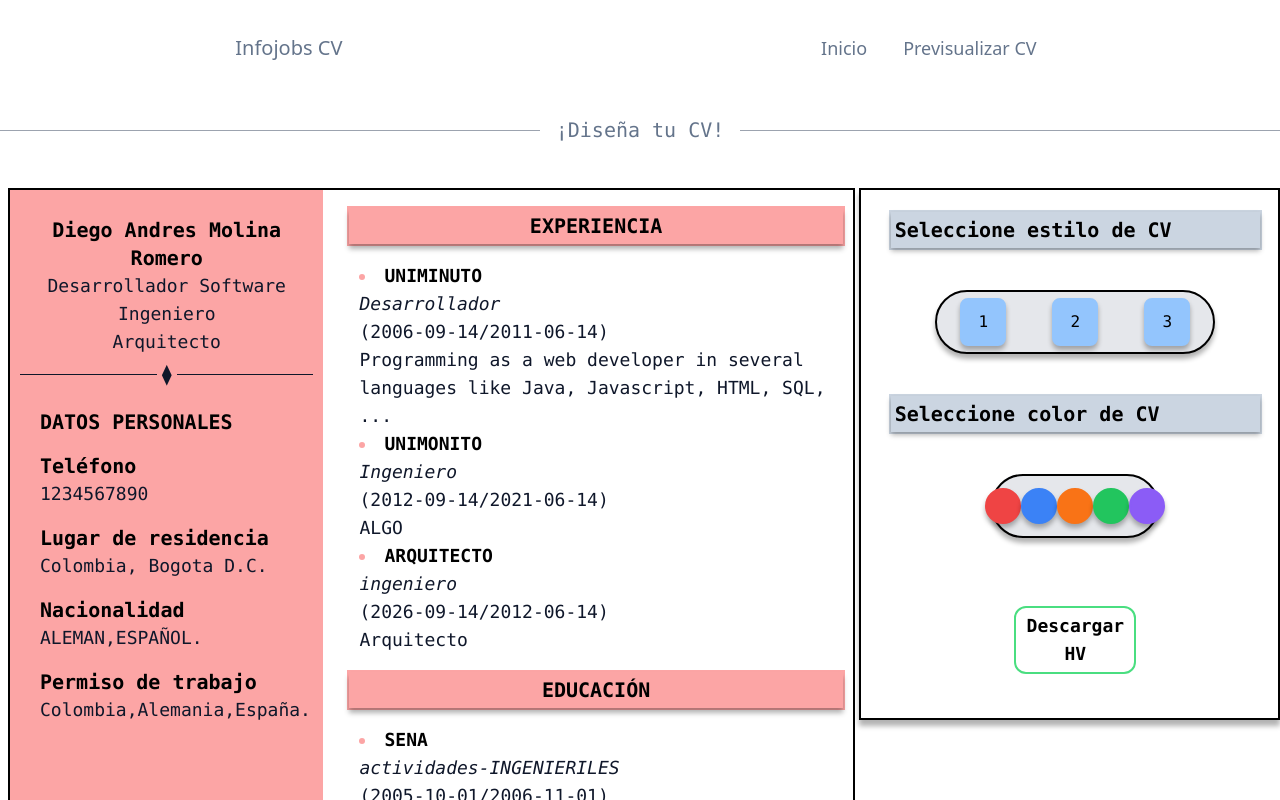
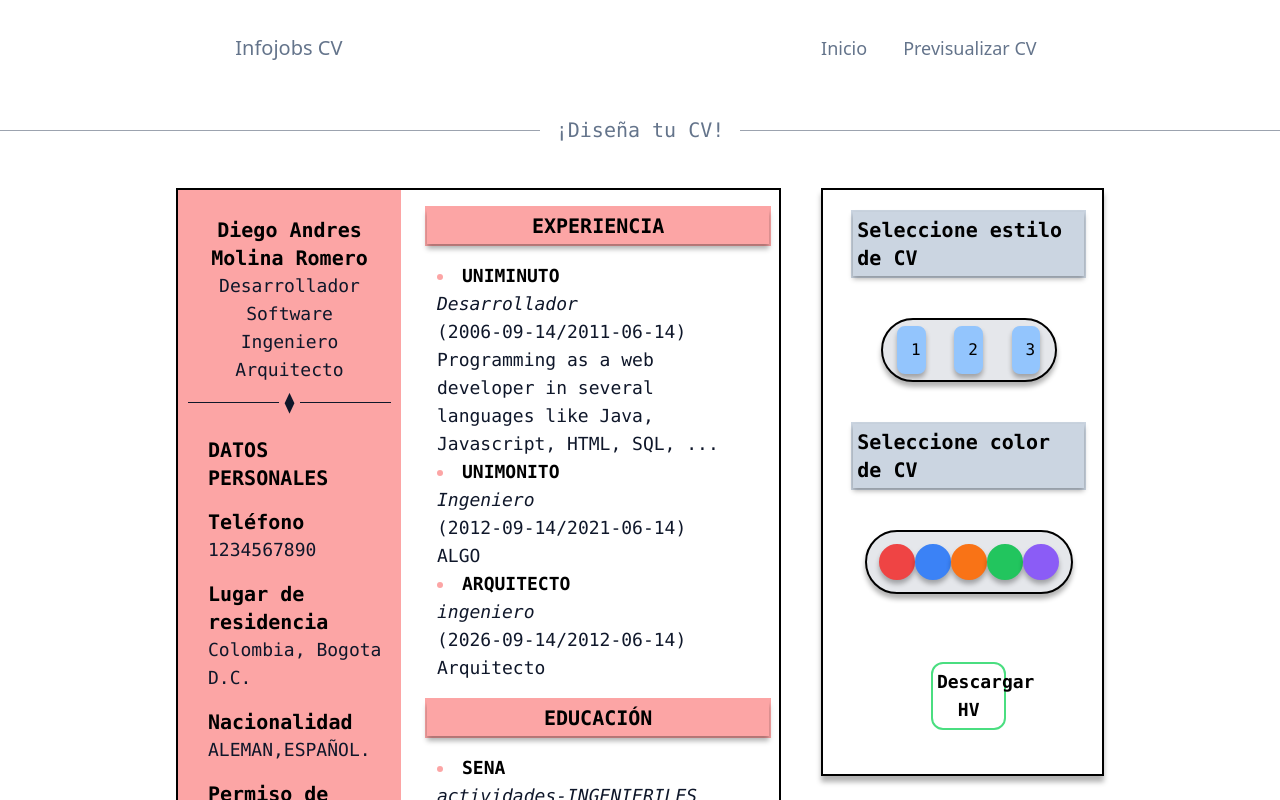
Before and after one commit to David-Viuche/info_cv_share, a Next.js app: page /preview in a window 1280 px wide. Shown: the top 800 px of the page. Built offline with nearby package versions, Linux system fonts and the light colour scheme.

Commit message:
fix design into preview & option col

```diff
--- a/src/pages/preview.jsx
+++ b/src/pages/preview.jsx
@@ -10,7 +10,6 @@ export default function Preview() {
     "border-red-300",
     "text-red-300",
   ]);
-  const [Text, setText] = useState("");
   const [hidden, setHidden] = useState({
     optionOne: "",
     optionTwo: "hidden",
@@ -226,7 +225,7 @@ export default function Preview() {
         </div>
         <br />
         {/*Full container*/}
-        <div className="grid grid-cols-6 gap-1 md:pl-2 sm:pl-2 xs:pl-1">
+        <div className="grid grid-cols-6 md:px-44 md:gap-10 sm:px-4 sm:gap-5 xs:pl-1 xs:gap-3">
           {/*Preview container*/}
           <div className="col-span-4 border-2 border-black">
             {/*FIRST OPTION*/}
@@ -304,7 +303,7 @@ export default function Preview() {
                       element.workPermits.length > 1
                         ? (element.workPermits[-1] = element
                             ? element.workPermits + "."
-                            : element.workPermits + ", ")
+                            : element.workPermits + ",")
                         : element.workPermits + "."
                     )}
                   </span>
@@ -895,7 +894,7 @@ export default function Preview() {
               </div>
               <div className="flex justify-center md:h-16 sm: xs:h-11">
                 <div className="flex justify-center md:w-3/5 sm:w-3/4 xs:w-full">
-                  <div className="flex justify-center border-2 rounded-full shadow-[0_5px_5px_0px_rgba(0,0,0,0.3)] bg-gray-200 border-black md:w-3/4 sm: xs:w-full">
+                  <div className="flex justify-center border-2 rounded-full shadow-[0_5px_5px_0px_rgba(0,0,0,0.3)] bg-gray-200 border-black md:w-fit md:p-3 sm:w-fit xs:w-fit">
                     <button
                       id="red"
                       className="font-mono shadow-[0_4px_5px_0px_rgba(0,0,0,0.3)] border-2 border-red-500 mx-auto my-auto md:p-4 sm:p-2 xs:p-2 rounded-full bg-red-500 hover:bg-red-600 hover:border-red-600 duration-300"
```
